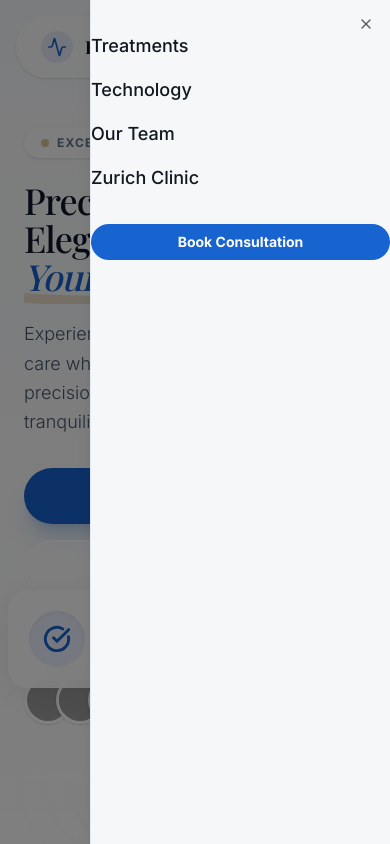
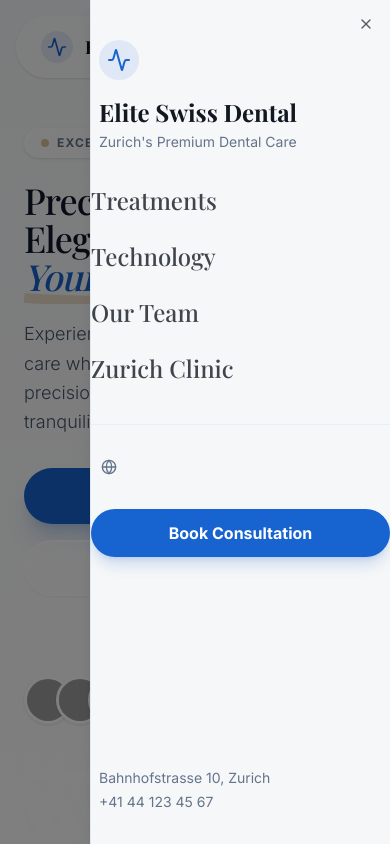
Before and after one commit to andresgarcia879/Elite-swiss-dental, a Next.js app: page /en in a window 390 px wide. Both pictures are taken after a click on the button 331 px from the left and 47 px from the top of the page. Shown: the top 844 px of the page. Built offline with nearby package versions, Linux system fonts and the light colour scheme; grey boxes are pictures that could not be loaded; a web font is replaced by a local one.

Commit message:
fix: improve mobile aesthetics (menu, hero card)

```diff
--- a/src/components/home/Hero.tsx
+++ b/src/components/home/Hero.tsx
@@ -194,9 +194,9 @@ export const Hero = () => {
                     </div>
 
                     {/* Floating "Swiss Certified" Card */}
-                    <div className="hero-floating-card absolute bottom-24 -left-4 md:-left-8 lg:bottom-32 lg:-left-12 bg-white/90 backdrop-blur-xl border border-white/60 p-5 pr-8 rounded-3xl shadow-[0_8px_30px_rgb(0,0,0,0.08)] flex items-center gap-5 z-20 max-w-[320px] hover:scale-105 transition-transform duration-300">
-                        <div className="w-14 h-14 rounded-full bg-indigo-50 flex items-center justify-center text-primary shrink-0 shadow-inner">
-                            <CheckCircle className="size-7" strokeWidth={2.5} />
+                    <div className="hero-floating-card absolute -bottom-6 left-1/2 -translate-x-1/2 md:translate-x-0 md:bottom-24 md:-left-8 lg:bottom-32 lg:-left-12 bg-white/90 backdrop-blur-xl border border-white/60 p-4 pr-6 md:p-5 md:pr-8 rounded-2xl md:rounded-3xl shadow-[0_8px_30px_rgb(0,0,0,0.08)] flex items-center gap-3 md:gap-5 z-20 w-max hover:scale-105 transition-transform duration-300">
+                        <div className="w-10 h-10 md:w-14 md:h-14 rounded-full bg-indigo-50 flex items-center justify-center text-primary shrink-0 shadow-inner">
+                            <CheckCircle className="size-5 md:size-7" strokeWidth={2.5} />
                         </div>
                         <div>
                             <p className="text-[11px] font-extrabold text-slate-400 uppercase tracking-widest mb-1">
--- a/src/components/layout/Header.tsx
+++ b/src/components/layout/Header.tsx
@@ -80,20 +80,46 @@ const Header = () => {
                         <SheetContent side="right" className="w-[300px] sm:w-[400px]">
                             <SheetTitle className="sr-only">Mobile Menu</SheetTitle>
                             <SheetDescription className="sr-only">Navigation links for mobile devices</SheetDescription>
-                            <nav className="flex flex-col gap-4 mt-8">
+
+                            <div className="flex flex-col h-full pt-10">
+                                {/* Mobile Branding */}
+                                <div className="mb-8 px-2">
+                                    <div className="size-10 text-primary flex items-center justify-center bg-primary/10 rounded-full mb-4">
+                                        <Activity className="size-6" />
+                                    </div>
+                                    <h2 className="text-2xl font-serif font-bold text-foreground">Elite Swiss Dental</h2>
+                                    <p className="text-sm text-muted-foreground mt-1">Zurich&apos;s Premium Dental Care</p>
+                                </div>
+
+                                <nav className="flex flex-col gap-6">
                                     {navLinks.map((item) => (
                                         <Link
                                             key={item.href}
                                             href={item.href}
-                                        className="text-lg font-medium text-foreground hover:text-primary transition-colors"
+                                            className="text-2xl font-serif font-medium text-foreground/80 hover:text-primary transition-colors flex items-center justify-between group"
                                         >
                                             {item.name}
+                                            <span className="w-1.5 h-1.5 rounded-full bg-primary/20 group-hover:bg-primary transition-colors opacity-0 group-hover:opacity-100" />
                                         </Link>
                                     ))}
-                                <Link href="/contact" className="w-full mt-4">
-                                    <Button className="w-full rounded-full font-bold">{t('book')}</Button>
+
+                                    <div className="pt-6 border-t border-border/50 mt-4 space-y-6">
+                                        <LanguageSwitcher />
+
+                                        <Link href="/contact" className="w-full block">
+                                            <Button className="w-full rounded-full font-bold h-12 text-base shadow-lg shadow-primary/20">
+                                                {t('book')}
+                                            </Button>
                                         </Link>
+                                    </div>
                                 </nav>
+
+                                {/* Footer Info */}
+                                <div className="mt-auto pb-8 px-2 text-sm text-muted-foreground">
+                                    <p>Bahnhofstrasse 10, Zurich</p>
+                                    <p className="mt-1">+41 44 123 45 67</p>
+                                </div>
+                            </div>
                         </SheetContent>
                     </Sheet>
                 ) : (
```
Lines whose indentation alone changed are shown as unchanged.
